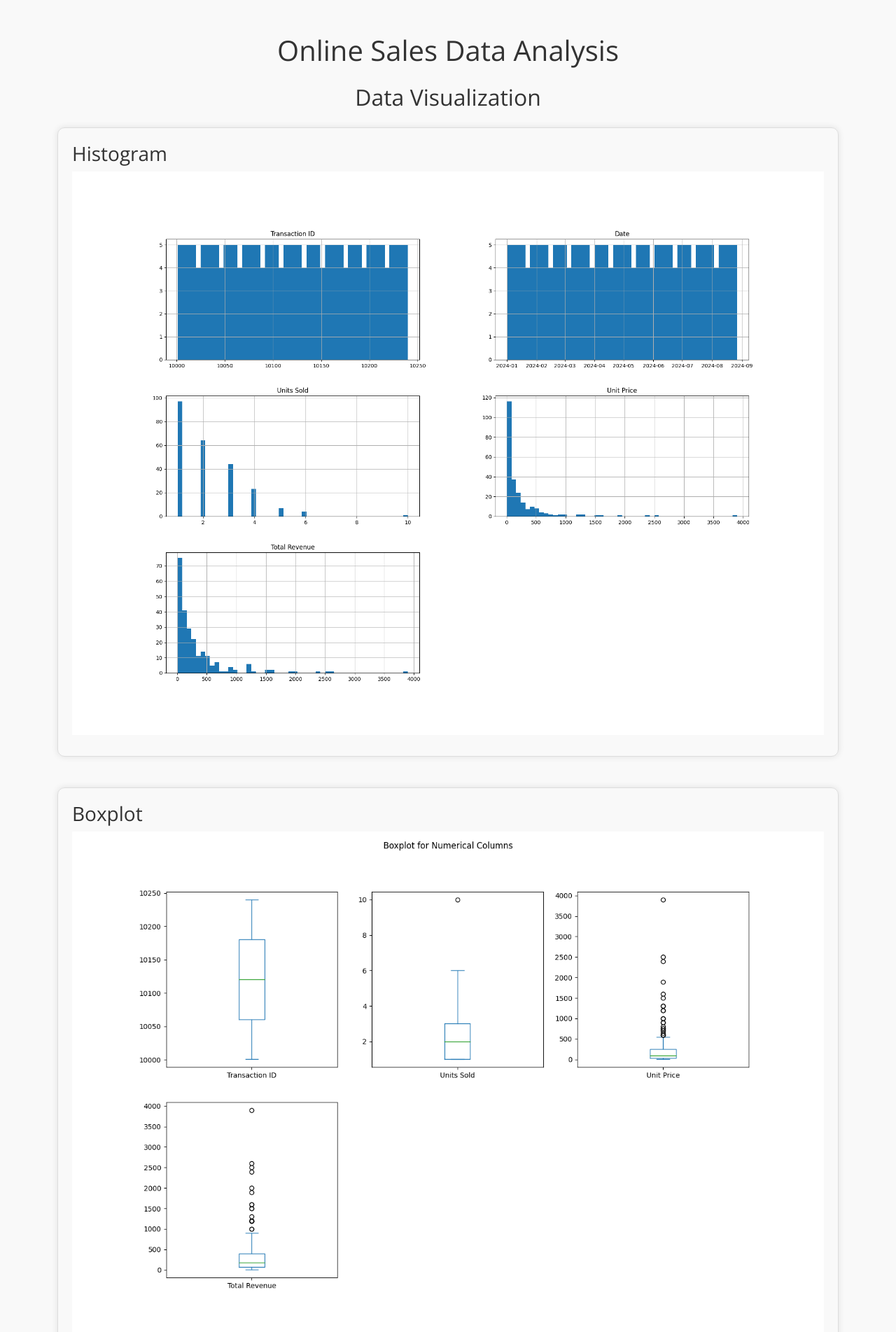
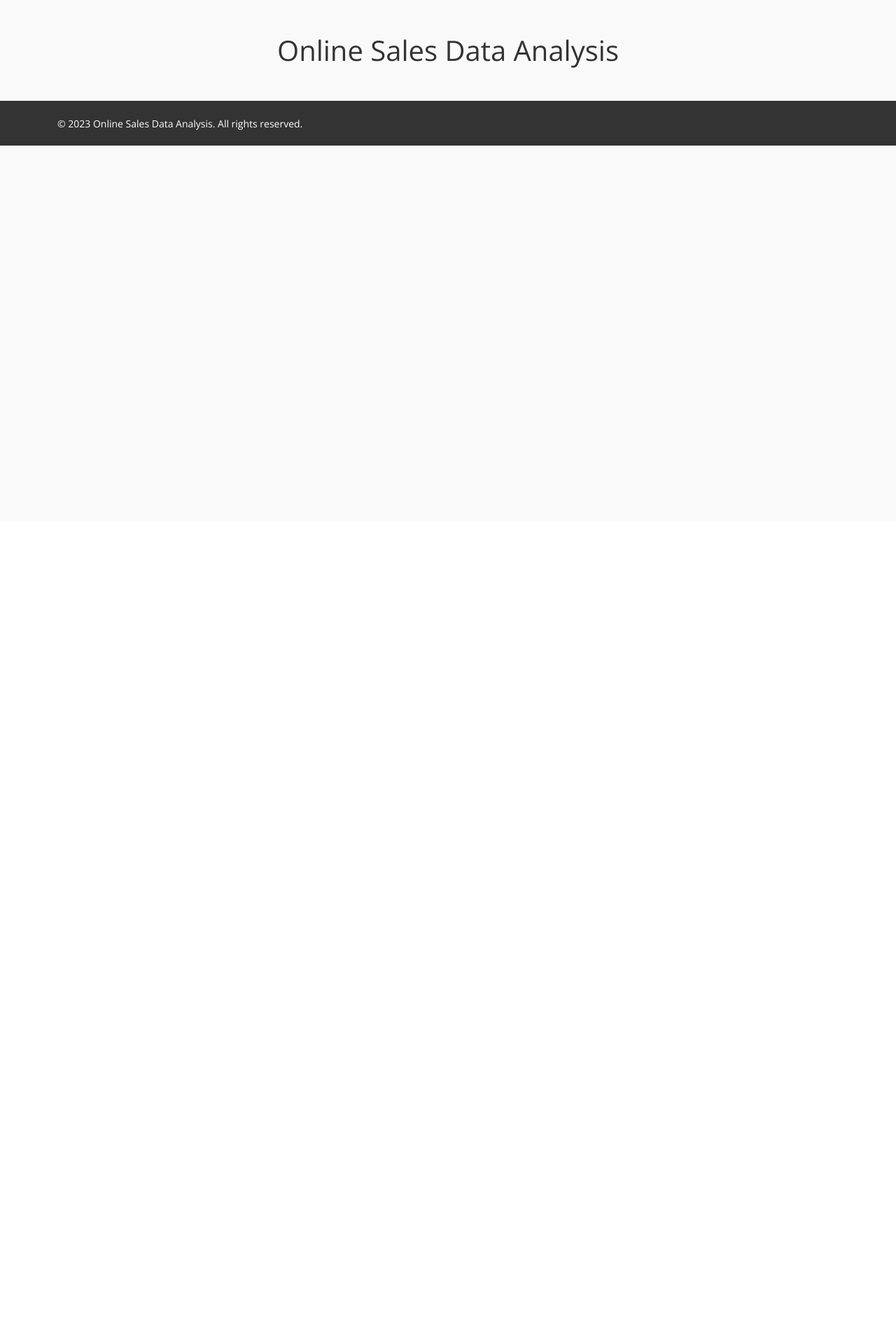
Before and after one commit to Vladid25/hackaton, a Flask app: template app/templates/index.html in a window 1280 px wide. Shown: the part 56-1959 px from the top of the page at 70% size. After the commit the page ends 264 px from the top, so only its background shows below. Run offline with Flask 3, Linux system fonts and the light colour scheme; the template is opened without the code that fills it, so the values that code supplies are empty.

```diff
--- a/app/templates/index.html
+++ b/app/templates/index.html
@@ -53,53 +53,6 @@
             {{ analysis|safe }}
         </div>
         {% endif %}
-
-        {% if outliers_text %}
-        <h2>Outliers Detection</h2>
-        <div class="table-responsive">
-            {{ outliers_text|safe }}
-        </div>
-        {% endif %}
-
-        <h2 class="text-center mb-4">Data Visualization</h2>
-        <div class="row">
-            <div class="col-md-12 mb-4">
-                <div class="image-container">
-                    <h3>Histogram</h3>
-                    <img src="{{ url_for('static', filename='images/histogram.png') }}" alt="Histogram" class="img-fluid">
-                </div>
-            </div>
-
-            <div class="col-md-12 mb-4">
-                <div class="image-container">
-                    <h3>Boxplot</h3>
-                    <img src="{{ url_for('static', filename='images/boxplot.png') }}" alt="Boxplot" class="img-fluid">
-                </div>
-            </div>
-            <div class="col-md-12 mb-4">
-                <div class="image-container">
-                    <h3>Correlation Matrix</h3>
-                    <img src="{{ url_for('static', filename='images/correlation_matrix.png') }}" alt="Correlation Matrix" class="img-fluid">
-                </div>
-            </div>
-            {% if sample_data %}
-            {% for column in sample_data.columns %}
-            <div class="col-md-12 mb-4">
-                <div class="image-container">
-                    <h3>Distribution of {{ column }}</h3>
-                    <img src="{{ url_for('static', filename='images/distribution_' ~ column ~ '.png') }}" alt="Distribution of {{ column }}" class="img-fluid">
-                </div>
-            </div>
-            {% endfor %}
-            {% endif %}
-        </div>
-
-        {% if feature_importance_text %}
-        <h2>Feature Importance</h2>
-        <div class="table-responsive">
-            {{ feature_importance_text|safe }}
-        </div>
-        {% endif %}
     </main>
 
     <footer class="footer">
```
Also changed, not shown: app/routes.py (+14 -18 lines), app/utils/analysis.py (+16 -1 lines), app/utils/feature_importance.py (+4 -10 lines), app/utils/outliers.py (+4 -3 lines), app/utils/visualization.py (+17 -21 lines), 1 other file.
